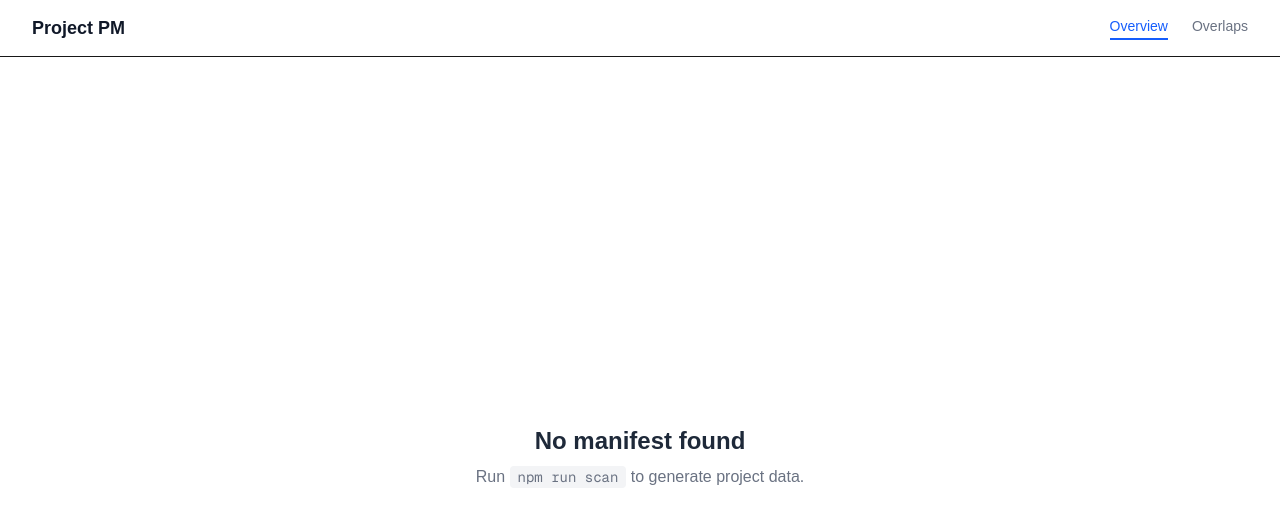
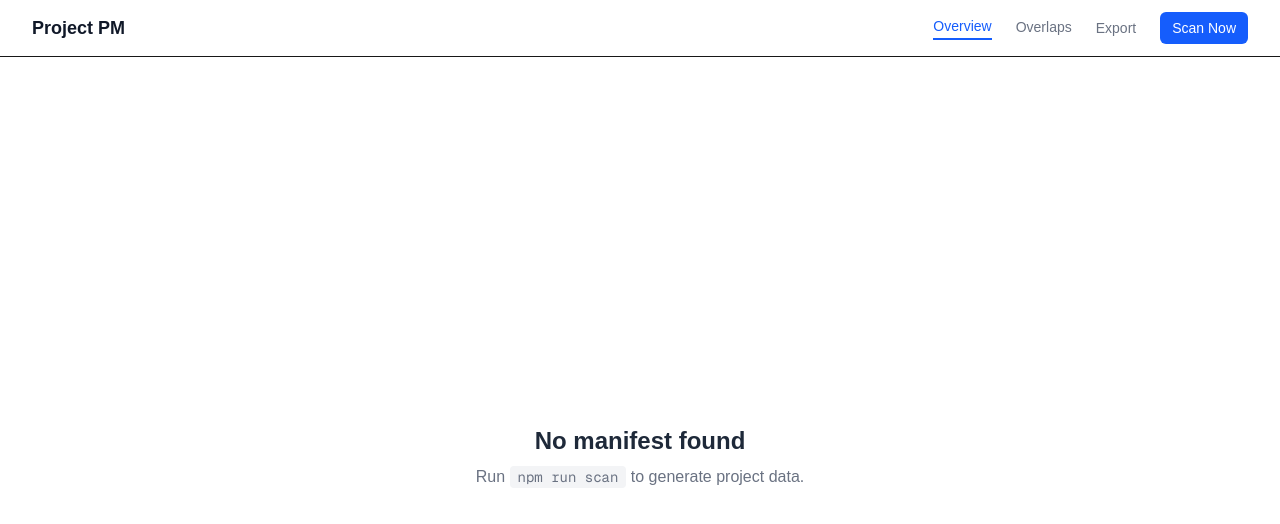
Before and after one commit to badcat-brewing/groundcontrol, a Next.js app: page / in a window 1280 px wide. Shown: the top 524 px of the page. Built offline with nearby package versions, Linux system fonts and the light colour scheme.

Commit message:
feat: add scan trigger button and manifest export
Co-Authored-By: Claude Opus 4.6 <noreply@anthropic.com>

```diff
--- /dev/null
+++ b/src/app/api/export/route.ts
@@ -0,0 +1,18 @@
+import { readFileSync, existsSync } from 'fs';
+import { join } from 'path';
+import { NextResponse } from 'next/server';
+
+const MANIFEST_PATH = join(process.cwd(), 'data', 'manifest.json');
+
+export async function GET() {
+  if (!existsSync(MANIFEST_PATH)) {
+    return NextResponse.json({ error: 'No manifest found' }, { status: 404 });
+  }
+  const content = readFileSync(MANIFEST_PATH, 'utf-8');
+  return new NextResponse(content, {
+    headers: {
+      'Content-Type': 'application/json',
+      'Content-Disposition': 'attachment; filename="project-pm-manifest.json"',
+    },
+  });
+}
--- /dev/null
+++ b/src/app/api/scan/route.ts
@@ -0,0 +1,14 @@
+import { exec } from 'child_process';
+import { NextResponse } from 'next/server';
+
+export async function POST() {
+  return new Promise<NextResponse>((resolve) => {
+    exec('npm run scan', { cwd: process.cwd(), env: process.env }, (error, stdout, stderr) => {
+      if (error) {
+        resolve(NextResponse.json({ error: stderr || error.message }, { status: 500 }));
+      } else {
+        resolve(NextResponse.json({ output: stdout }));
+      }
+    });
+  });
+}
--- a/src/components/NavBar.tsx
+++ b/src/components/NavBar.tsx
@@ -1,7 +1,8 @@
 'use client';
 
 import Link from 'next/link';
-import { usePathname } from 'next/navigation';
+import { usePathname, useRouter } from 'next/navigation';
+import { useState } from 'react';
 
 const links = [
   { href: '/', label: 'Overview' },
@@ -10,6 +11,28 @@ const links = [
 
 export default function NavBar() {
   const pathname = usePathname();
+  const router = useRouter();
+  const [scanning, setScanning] = useState(false);
+  const [error, setError] = useState<string | null>(null);
+
+  async function handleScan() {
+    setScanning(true);
+    setError(null);
+    try {
+      const res = await fetch('/api/scan', { method: 'POST' });
+      if (!res.ok) {
+        const body = await res.json();
+        setError(body.error || 'Scan failed');
+      } else {
+        router.refresh();
+      }
+    } catch {
+      setError('Network error');
+    } finally {
+      setScanning(false);
+      setTimeout(() => setError(null), 4000);
+    }
+  }
 
   return (
     <nav className="border-b bg-white">
@@ -18,7 +41,7 @@ export default function NavBar() {
           <Link href="/" className="text-lg font-bold text-gray-900">
             Project PM
           </Link>
-          <div className="flex gap-6">
+          <div className="flex items-center gap-6">
             {links.map((link) => (
               <Link
                 key={link.href}
@@ -32,6 +55,22 @@ export default function NavBar() {
                 {link.label}
               </Link>
             ))}
+            <a
+              href="/api/export"
+              className="text-sm font-medium text-gray-500 hover:text-gray-700"
+            >
+              Export
+            </a>
+            <button
+              onClick={handleScan}
+              disabled={scanning}
+              className="rounded-md bg-blue-600 px-3 py-1.5 text-sm font-medium text-white hover:bg-blue-700 disabled:opacity-50"
+            >
+              {scanning ? 'Scanning...' : 'Scan Now'}
+            </button>
+            {error && (
+              <span className="text-sm text-red-600">{error}</span>
+            )}
           </div>
         </div>
       </div>
```
